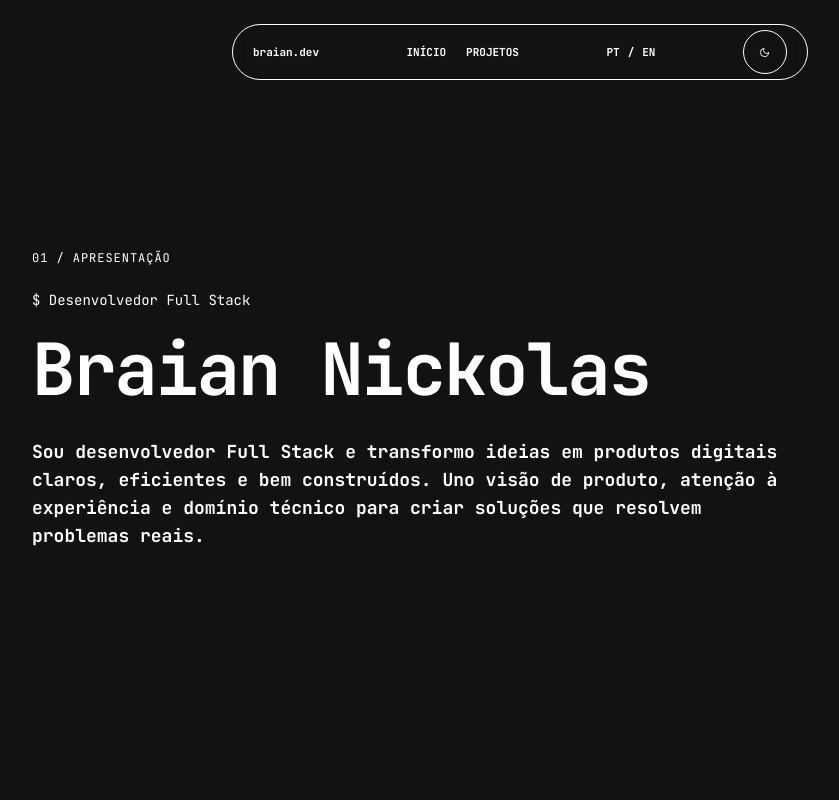
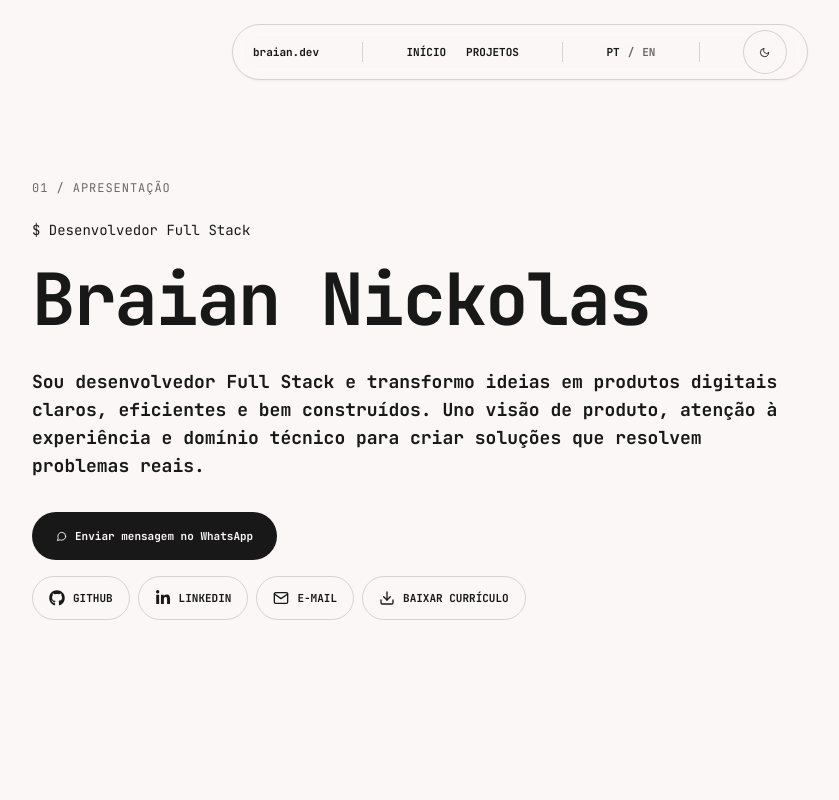
Before and after one commit to palhetabraian/Portfolio-Braian, a React (Vite) app: page / in a window 1280 px wide. Shown: the top 800 px of the page, without its empty margins (120-959 px from the left). Built offline with nearby package versions, Linux system fonts and the light colour scheme.

Commit message:
feat: cria seção inicial do portfólio

```diff
--- a/src/App.tsx
+++ b/src/App.tsx
@@ -1,5 +1,6 @@
 import { PreviewComponents } from '@/pages/PreviewComponents';
 import { Header } from './components/Header/Header';
+import { Hero } from './components/Hero/Hero';
 
 export default function App() {
   if (window.location.pathname === '/components') {
@@ -10,27 +11,7 @@
     <main className="min-h-screen bg-bg text-text">
       <Header />
 
-      <section
-        className="mx-auto flex min-h-screen w-full max-w-5xl flex-col justify-center px-6 py-32"
-        id="inicio"
-      >
-        <p className="mb-6 text-xs uppercase tracking-[0.08em] text-muted">
-          01 / Apresentação
-        </p>
-
-        <p className="mb-6 text-sm text-text">$ Desenvolvedor Full Stack</p>
-
-        <h1 className="text-5xl font-bold tracking-[-2px] md:text-7xl">
-          Braian Nickolas
-        </h1>
-
-        <p className="mt-8 max-w-3xl text-base font-bold leading-relaxed text-text md:text-lg">
-          Sou desenvolvedor Full Stack e transformo ideias em produtos digitais
-          claros, eficientes e bem construídos. Uno visão de produto, atenção à
-          experiência e domínio técnico para criar soluções que resolvem
-          problemas reais.
-        </p>
-      </section>
+      <Hero />
 
       <section
         className="mx-auto min-h-screen w-full max-w-5xl px-6 py-24"
--- /dev/null
+++ b/src/components/Hero/Hero.tsx
@@ -0,0 +1,41 @@
+import { FiMessageCircle } from 'react-icons/fi';
+
+import { SocialLinks } from '@/components/SocialLinks/SocialLinks';
+import { profile, socialLinks } from '@/data/portfolio';
+
+export function Hero() {
+  return (
+    <section
+      className="mx-auto flex min-h-screen w-full max-w-5xl flex-col justify-center px-6 py-32"
+      id="inicio"
+    >
+      <p className="mb-6 text-xs uppercase tracking-[0.08em] text-muted">
+        01 / Apresentação
+      </p>
+
+      <p className="mb-6 text-sm text-text">$ {profile.role}</p>
+
+      <h1 className="text-5xl font-bold tracking-[-2px] md:text-7xl">
+        {profile.name}
+      </h1>
+
+      <p className="mt-8 max-w-3xl text-base font-bold leading-relaxed text-text md:text-lg">
+        {profile.intro}
+      </p>
+
+      <div className="mt-8 flex flex-col items-start gap-4">
+        <a
+          className="inline-flex min-h-12 items-center gap-2 rounded-full bg-text px-6 text-[11px] font-bold text-bg no-underline transition duration-200 ease-portfolio hover:-translate-y-0.5 hover:opacity-90 active:translate-y-0"
+          href={profile.whatsappUrl}
+          rel="noreferrer"
+          target="_blank"
+        >
+          <FiMessageCircle aria-hidden="true" />
+          Enviar mensagem no WhatsApp
+        </a>
+
+        <SocialLinks links={socialLinks} />
+      </div>
+    </section>
+  );
+}
--- a/src/hooks/useTheme.ts
+++ b/src/hooks/useTheme.ts
@@ -1,4 +1,4 @@
-// hook responsavel pelo tema escuro e claro
+// Hook responsável pelo tema claro e escuro.
 
 import { useEffect, useState } from 'react';
 
@@ -14,7 +14,7 @@
   }
 
   const prefersDarkMode = window.matchMedia(
-    'prefers-color-scheme:dark'
+    '(prefers-color-scheme: dark)',
   ).matches;
 
   return prefersDarkMode ? 'dark' : 'light';
@@ -23,8 +23,8 @@
 function applyTheme(theme: Theme) {
   const root = document.documentElement;
 
-  root.dataset.theme = theme;
-  root.classList.toggle('dark', theme === 'dark');
+  root.classList.remove('theme-light', 'theme-dark');
+  root.classList.add(`theme-${theme}`);
 
   localStorage.setItem(storageKey, theme);
 }
--- a/src/pages/PreviewComponents.tsx
+++ b/src/pages/PreviewComponents.tsx
@@ -5,6 +5,7 @@
 import { socialLinks, stackItems } from '@/data/portfolio';
 import { ThemeToggle } from '@/components/ThemeToggle/ThemeToggle';
 import { Header } from '@/components/Header/Header';
+import { Hero } from '@/components/Hero/Hero';
 
 export function PreviewComponents() {
   return (
@@ -112,6 +113,17 @@
 
           <div className="relative min-h-32 overflow-hidden rounded-2xl border border-border bg-bg">
             <Header />
+            <section className="border-t border-border pt-8">
+              <p className="mb-3 text-xs uppercase tracking-[0.08em] text-muted">
+                Componente
+              </p>
+
+              <h2 className="mb-6 text-2xl font-bold tracking-[-1px]">Hero</h2>
+
+              <div className="overflow-hidden rounded-2xl border border-border bg-bg">
+                <Hero />
+              </div>
+            </section>
           </div>
         </section>
       </section>
```
